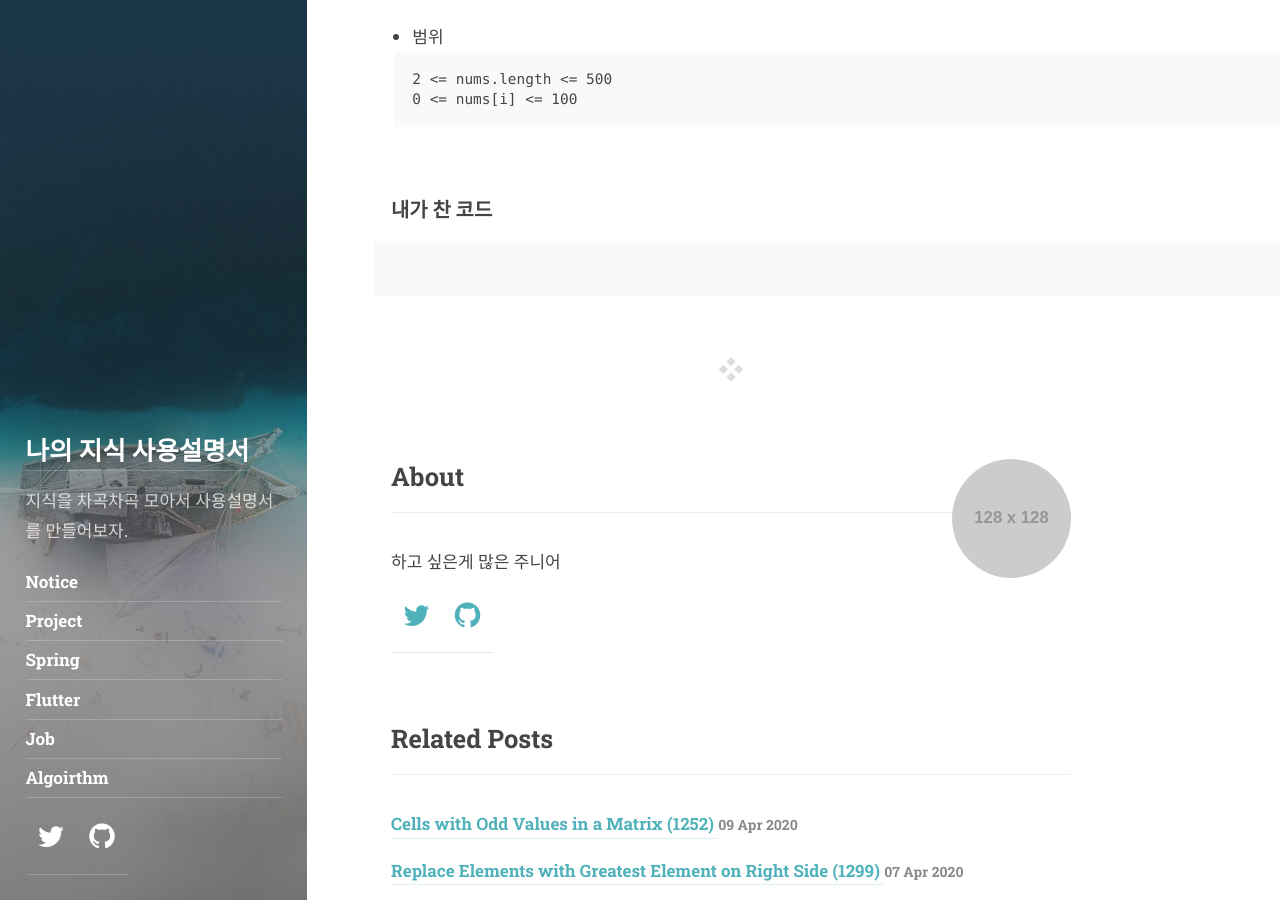
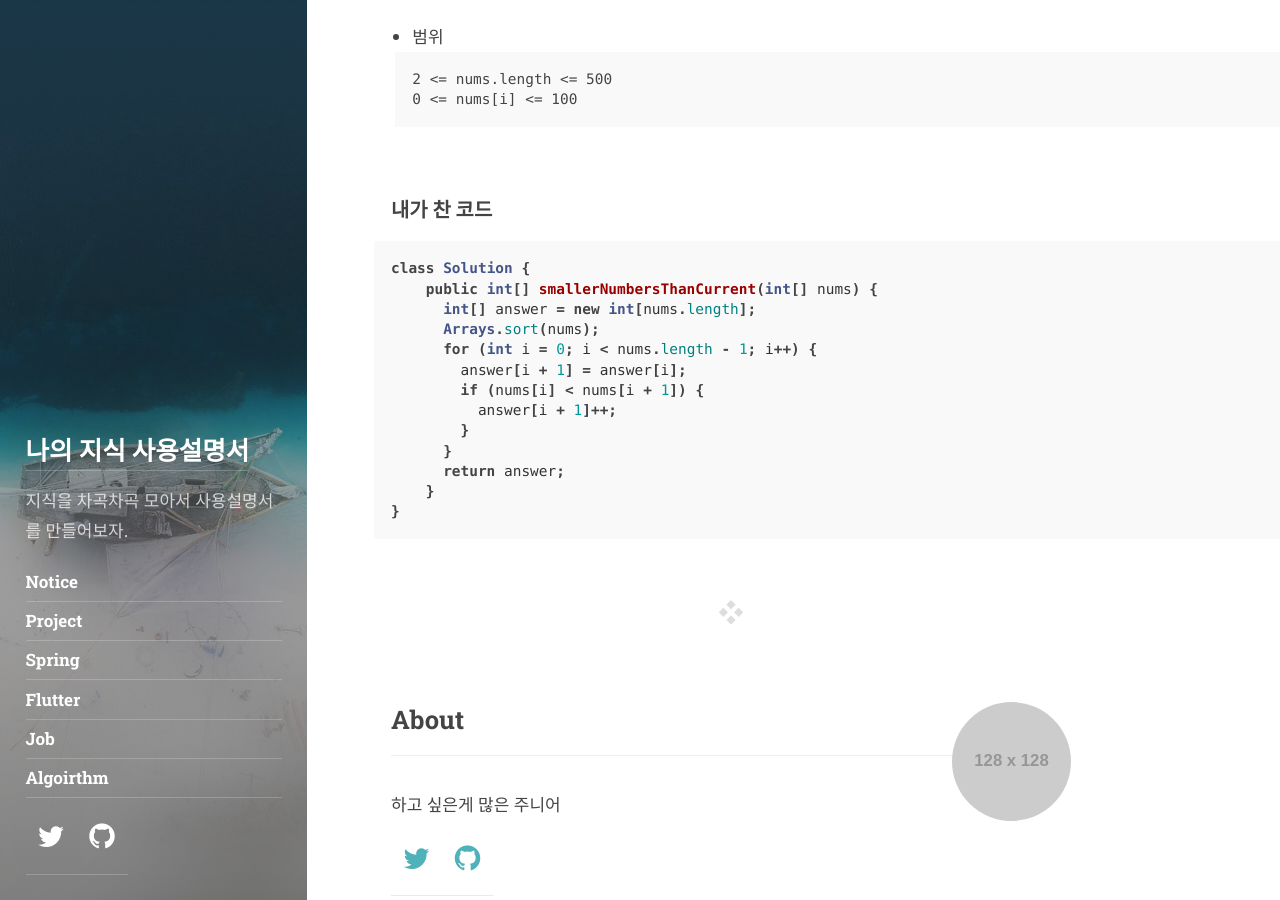
Before and after one commit to G-ONL/g-onl.github.io, a Jekyll site: the page built from _posts/2020-04-12-leetcode-1365.md, in a window 1280 px wide and 900 px high, scrolled down 1109 px. Built offline with Jekyll 4.4.1, drawn with Linux system fonts in a browser that asks for light colours; some web fonts are replaced; comment, search, counter and statistics services are not loaded.

Commit message:
Update 2020-04-12-leetcode-1365.md

```diff
--- a/_posts/2020-04-12-leetcode-1365.md
+++ b/_posts/2020-04-12-leetcode-1365.md
@@ -42,5 +42,17 @@ Output: [2,1,0,3]
 
 ### 내가 찬 코드
 ~~~java
-
+class Solution {
+    public int[] smallerNumbersThanCurrent(int[] nums) {
+      int[] answer = new int[nums.length];
+      Arrays.sort(nums);
+      for (int i = 0; i < nums.length - 1; i++) {
+        answer[i + 1] = answer[i];
+        if (nums[i] < nums[i + 1]) {
+          answer[i + 1]++;
+        }
+      }
+      return answer;
+    }
+}
 ~~~
```
